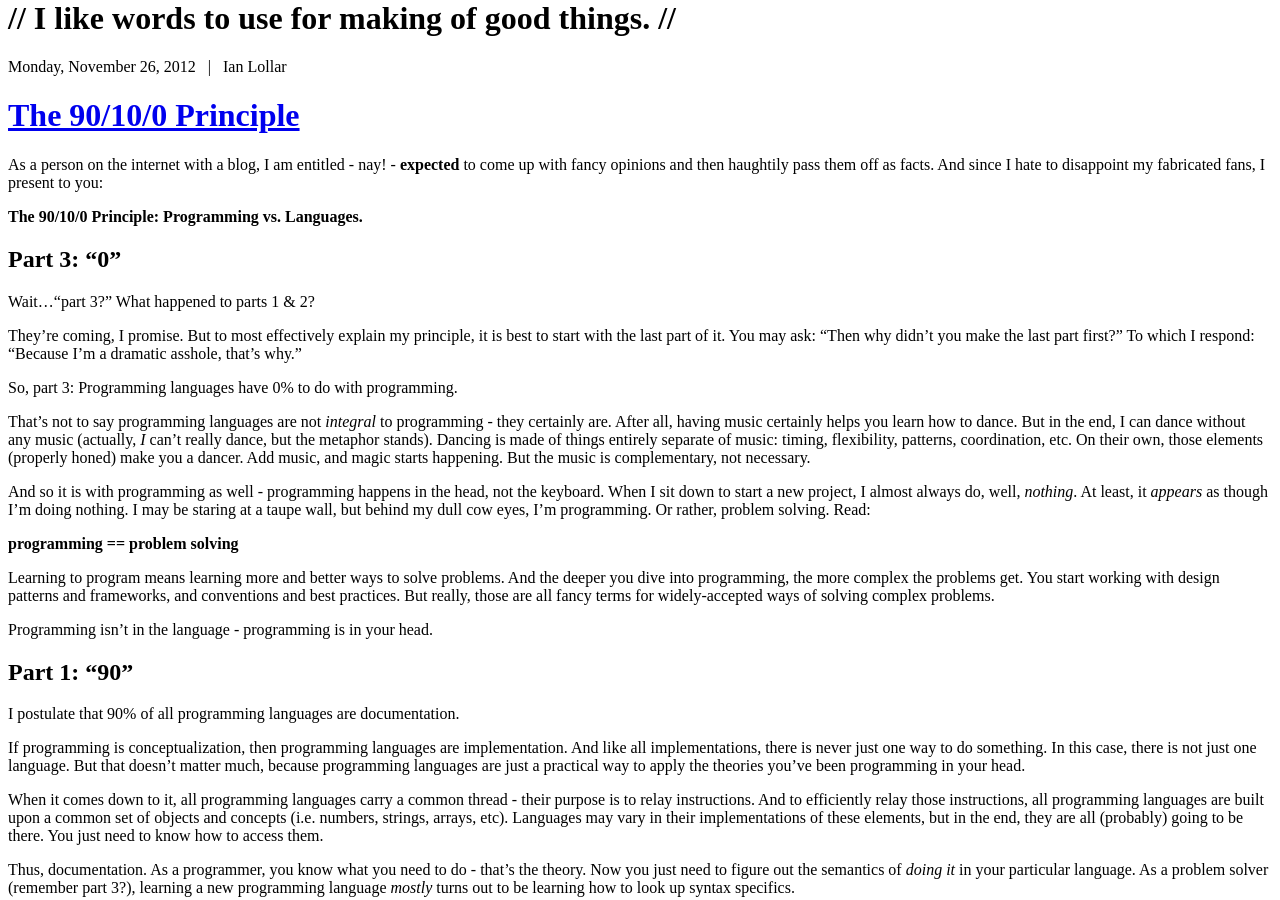
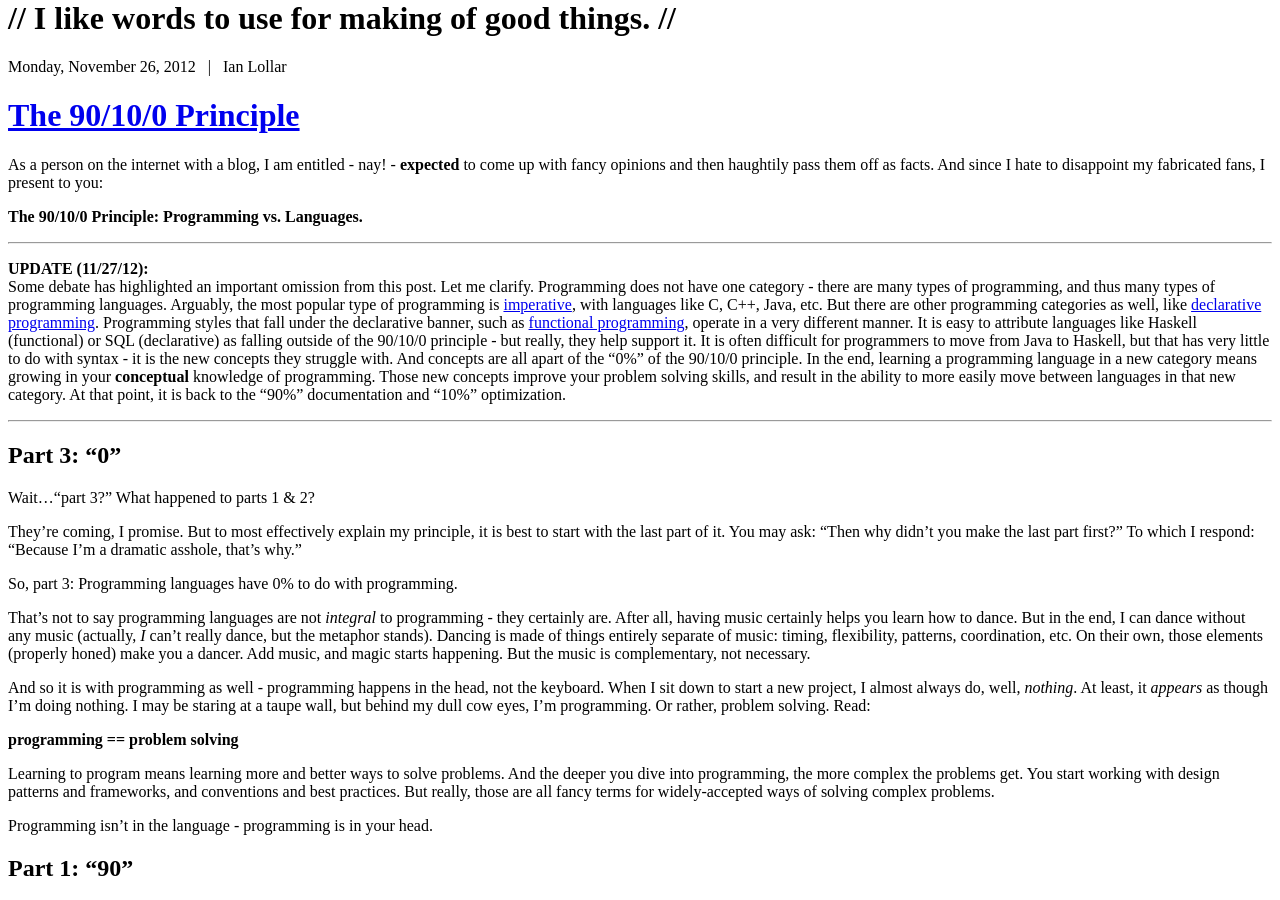
Before and after one commit to redhotvengeance/redhotvengeance.com, a Jekyll site: the page built from _posts/2012-11-26-the-90-10-0-principle.markdown, in a window 1280 px wide and 900 px high, scrolled down 607 px. Built offline with Jekyll 4.4.1, drawn with Linux system fonts in a browser that asks for light colours; comment, search, counter and statistics services are not loaded.

Commit message:
Add update to post

```diff
--- a/_posts/2012-11-26-the-90-10-0-principle.markdown
+++ b/_posts/2012-11-26-the-90-10-0-principle.markdown
@@ -10,6 +10,13 @@ As a person on the internet with a blog, I am entitled - nay! - **expected** to
 **The 90/10/0 Principle: Programming vs. Languages.**
 
 <!--more-->
+
+---
+
+**UPDATE (11/27/12):**
+Some debate has highlighted an important omission from this post. Let me clarify. Programming does not have one category - there are many types of programming, and thus many types of programming languages. Arguably, the most popular type of programming is [imperative](http://en.wikipedia.org/wiki/Imperative_programming), with languages like C, C++, Java, etc. But there are other programming categories as well, like [declarative programming](http://en.wikipedia.org/wiki/Declarative_programming). Programming styles that fall under the declarative banner, such as [functional programming](http://en.wikipedia.org/wiki/Functional_programming), operate in a very different manner. It is easy to attribute languages like Haskell (functional) or SQL (declarative) as falling outside of the 90/10/0 principle - but really, they help support it. It is often difficult for programmers to move from Java to Haskell, but that has very little to do with syntax - it is the new concepts they struggle with. And concepts are all apart of the "0%" of the 90/10/0 principle. In the end, learning a programming language in a new category means growing in your **conceptual** knowledge of programming. Those new concepts improve your problem solving skills,  and result in the ability to more easily move between languages in that new category. At that point, it is back to the "90%" documentation and "10%" optimization.
+
+---
 
 ## Part 3: "0"
 Wait..."part 3?" What happened to parts 1 & 2?
```
